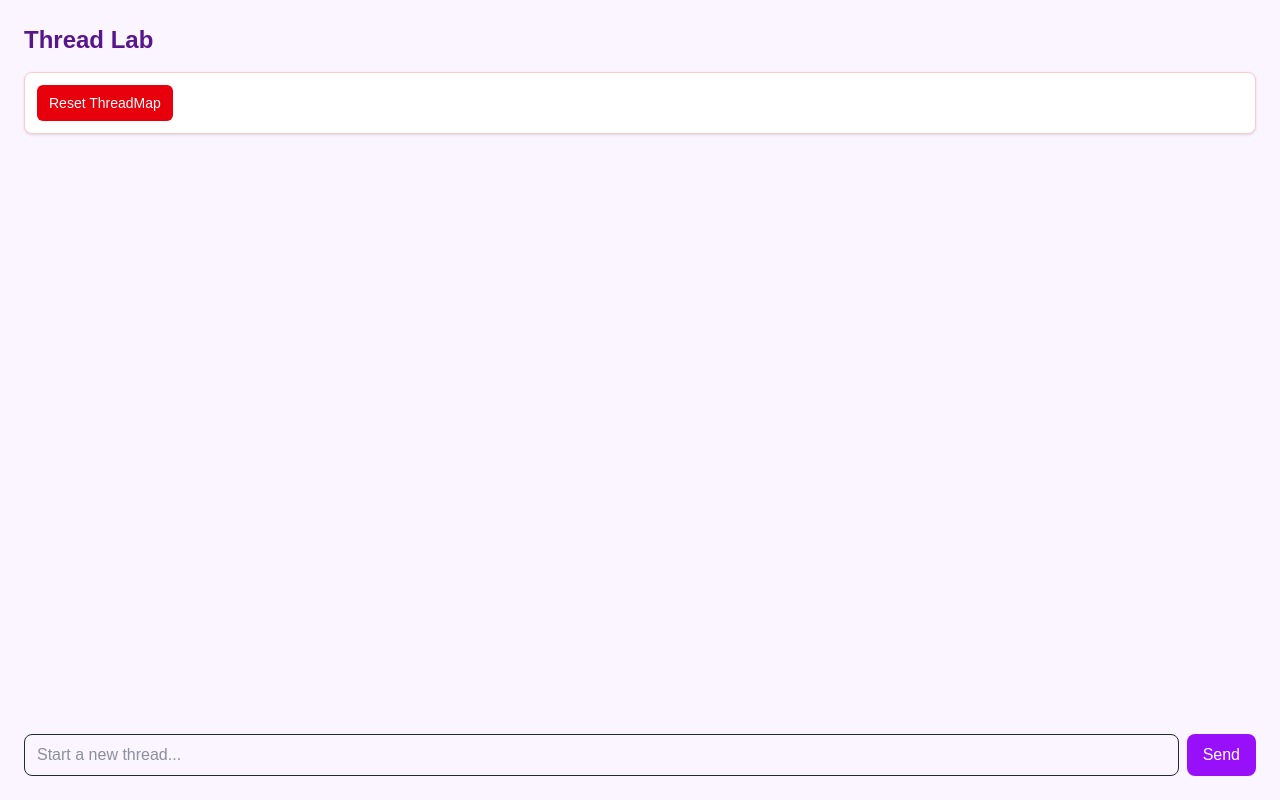
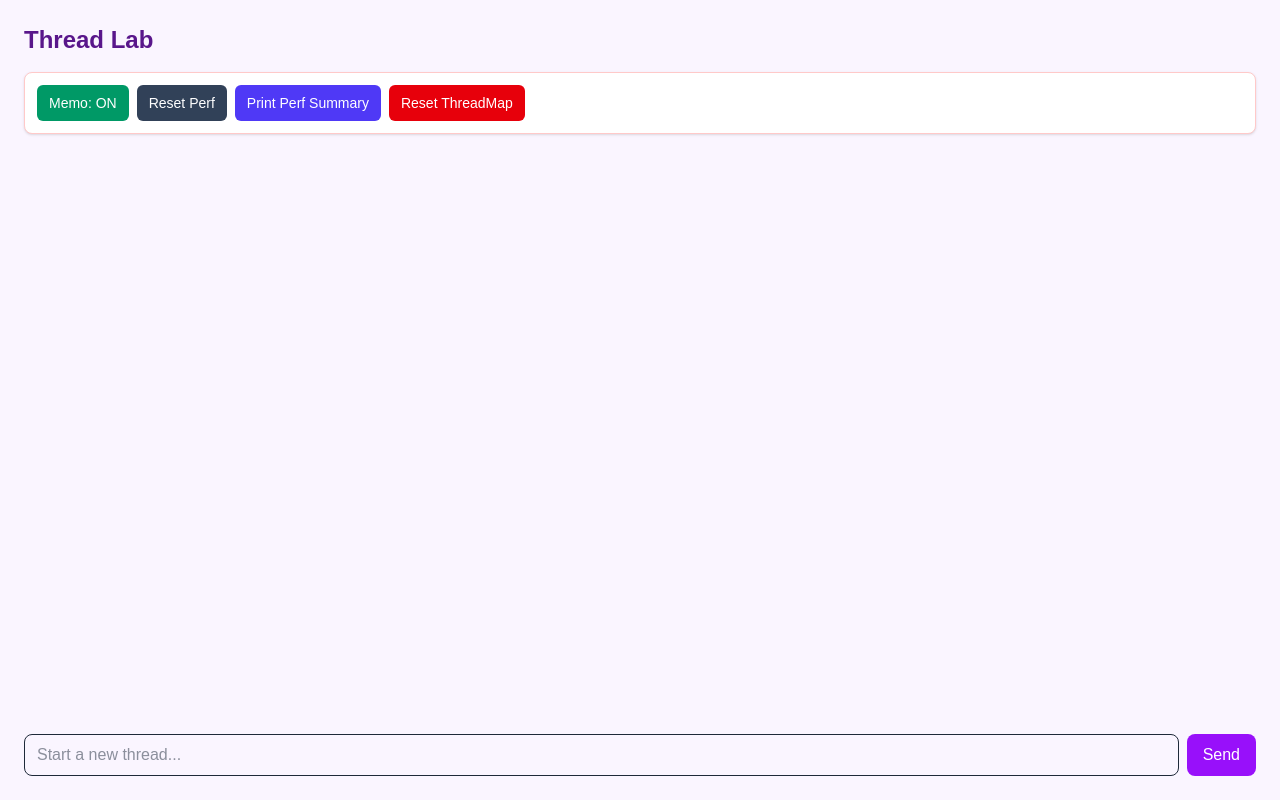
Before and after one commit to byrnec30/threadMap, a Next.js app: page / in a window 1280 px wide. Built offline with nearby package versions, Linux system fonts and the light colour scheme.

Commit message:
performance measuring updates

```diff
--- a/components/App.tsx
+++ b/components/App.tsx
@@ -3,17 +3,17 @@ import { useState } from 'react';
 import ThreadPanel from './ThreadPanel';
 import { useThreadStore } from '../store/ThreadStore';
 import DevControls from './DevControls';
+import PerfProfiler from './PerfProfiler';
+import { recordRenderCount } from '../lib/perf';
 
 export default function App() {
   const [globalInput, setGlobalInput] = useState('');
-
-  console.count("App render")
 
   // store actions + state
   const createThread = useThreadStore((s) => s.createThread);
   const threads = useThreadStore((s) => s.threads);
 
-  console.count(`App render`);
+  recordRenderCount("App");
 
   const handleNewThread = () => {
     if (!globalInput.trim()) return;
@@ -22,6 +22,7 @@ export default function App() {
   };
 
   return (
+    <PerfProfiler id="App">
       <div className="flex flex-col min-h-screen bg-purple-50 p-6">
         <h1 className="text-2xl font-bold text-purple-900 mb-4">
           Thread Lab
@@ -52,5 +53,6 @@ export default function App() {
           </button>
         </div>
       </div>
+    </PerfProfiler>
   );
 }
--- a/components/DevControls.tsx
+++ b/components/DevControls.tsx
@@ -1,19 +1,69 @@
 "use client";
 
 import { useThreadStore } from "../store/ThreadStore";
+import { useDevPerfStore } from "../store/DevPerfStore";
+import { printPerfSummary, resetPerfMetrics } from "../lib/perf";
 
 export default function DevControls() {
   const reset = useThreadStore((s) => s.reset);
+  const disableMemoization = useDevPerfStore((s) => s.disableMemoization);
+  const toggleDisableMemoization = useDevPerfStore(
+    (s) => s.toggleDisableMemoization
+  );
 
   return (
     <div className="z-50 rounded-lg border border-red-200 bg-white p-3 shadow-sm">
-
+      <div className="flex flex-wrap gap-2">
         <button
           type="button"
           onClick={() => {
-
+            toggleDisableMemoization();
+            resetPerfMetrics();
+            console.log(
+              `[perf] memoization ${
+                !disableMemoization ? "disabled" : "enabled"
+              }`
+            );
+          }}
+          className={`rounded-md px-3 py-2 text-sm font-medium text-white ${
+            disableMemoization
+              ? "bg-amber-600 hover:bg-amber-700"
+              : "bg-emerald-600 hover:bg-emerald-700"
+          }`}
+        >
+          Memo: {disableMemoization ? "OFF" : "ON"}
+        </button>
+        <button
+          type="button"
+          onClick={() => {
+            resetPerfMetrics();
+            console.clear();
+            console.log("[perf] reset metrics");
+          }}
+          className="rounded-md bg-slate-700 px-3 py-2 text-sm font-medium text-white hover:bg-slate-800"
+        >
+          Reset Perf
+        </button>
+        <button
+          type="button"
+          onClick={() => {
+            console.log(
+              `[perf] memoization is ${
+                disableMemoization ? "disabled" : "enabled"
+              }`
+            );
+            printPerfSummary();
+          }}
+          className="rounded-md bg-indigo-600 px-3 py-2 text-sm font-medium text-white hover:bg-indigo-700"
+        >
+          Print Perf Summary
+        </button>
+        <button
+          type="button"
+          onClick={() => {
             reset();
-          // optional: hard reload so any mount logic runs cleanly
+            resetPerfMetrics();
+            // hard reload so mount logic runs from a clean baseline
             window.location.reload();
           }}
           className="rounded-md bg-red-600 px-3 py-2 text-sm font-medium text-white hover:bg-red-700"
@@ -21,5 +71,6 @@ export default function DevControls() {
           Reset ThreadMap
         </button>
       </div>
+    </div>
   );
 }
--- /dev/null
+++ b/components/PerfProfiler.tsx
@@ -0,0 +1,21 @@
+'use client';
+
+import { Profiler, type ReactNode } from "react";
+import { onProfilerRender } from "../lib/perf";
+
+type Props = {
+  id: string;
+  children: ReactNode;
+};
+
+export default function PerfProfiler({ id, children }: Props) {
+  if (process.env.NODE_ENV !== "development") {
+    return <>{children}</>;
+  }
+
+  return (
+    <Profiler id={id} onRender={onProfilerRender}>
+      {children}
+    </Profiler>
+  );
+}
--- a/components/ThreadNode.tsx
+++ b/components/ThreadNode.tsx
@@ -3,6 +3,8 @@ import { useState } from 'react';
 import NodeChildren from "./NodeChildren";
 import NodeText from "./NodeText";
 import { useThreadStore } from "../store/ThreadStore";
+import PerfProfiler from './PerfProfiler';
+import { recordRenderCount } from '../lib/perf';
 
 type Props = {
   id: string;
@@ -14,7 +16,7 @@ export default function ThreadNode({ id, replyToNode }: Props) {
   const isNodeLoading = useThreadStore((s) => s.loadingNodeId === id);
   const [input, setInput] = useState('');
 
-  console.count(`ThreadNode ${id} render`);
+  recordRenderCount("ThreadNode");
 
 
   if (!role) return null;
@@ -28,6 +30,7 @@ export default function ThreadNode({ id, replyToNode }: Props) {
   };
 
   return (
+    <PerfProfiler id="ThreadNode">
       <>
         <div className={
             `p-2 rounded mb-2 border ` + (
@@ -71,5 +74,6 @@ export default function ThreadNode({ id, replyToNode }: Props) {
           replyToNode={replyToNode}
         />
       </>
+    </PerfProfiler>
   );
 }
--- a/components/ThreadPanel.tsx
+++ b/components/ThreadPanel.tsx
@@ -1,5 +1,7 @@
 'use client';
 import ThreadTree from './ThreadTree';
+import PerfProfiler from './PerfProfiler';
+import { recordRenderCount } from '../lib/perf';
 
 type Props = {
   id: string;
@@ -7,11 +9,13 @@ type Props = {
 
 
 export default function ThreadPanel({ id }: Props) {
-    console.count(`ThreadPanel ${id} render`);
+  recordRenderCount("ThreadPanel");
 
   return (
-    <div className="bg-white rounded-lg p-4 shadow-sm mb-6">
-      <ThreadTree id={id} key={id}/>
-    </div>
+    <PerfProfiler id="ThreadPanel">
+      <div className="bg-white rounded-lg p-4 shadow-sm mb-6">
+        <ThreadTree id={id} key={id}/>
+      </div>
+    </PerfProfiler>
   );
 }
--- a/components/ThreadTree.tsx
+++ b/components/ThreadTree.tsx
@@ -3,6 +3,8 @@ import { useEffect, useRef } from 'react';
 import ThreadNode from './ThreadNode';
 import { useThreadStore } from '../store/ThreadStore';
 import type { Message } from "../components/types";
+import PerfProfiler from './PerfProfiler';
+import { recordRenderCount } from '../lib/perf';
 
 export default function ThreadTree({ id }: { id: string;}) {
   const beginUserTurn = useThreadStore((s) => s.beginUserTurn);
@@ -14,6 +16,8 @@ export default function ThreadTree({ id }: { id: string;}) {
   const hasRun = useRef(false);
 
   const rootNode = useThreadStore((s) => s.nodes[id]);
+
+  recordRenderCount("ThreadTree");
 
   useEffect(() => {
     if (hasRun.current) return;
@@ -145,8 +149,10 @@ const callAIStream = async (messages: Message[]) => {
 
 
   return (
-    <div className="border border-purple-200 rounded-lg p-4 bg-white">
-      <ThreadNode id={id} replyToNode={replyToNode} />
-    </div>
+    <PerfProfiler id="ThreadTree">
+      <div className="border border-purple-200 rounded-lg p-4 bg-white">
+        <ThreadNode id={id} replyToNode={replyToNode} />
+      </div>
+    </PerfProfiler>
   );
 }
--- /dev/null
+++ b/lib/perf.ts
@@ -0,0 +1,166 @@
+import type { ProfilerOnRenderCallback } from "react";
+
+type RenderCounts = Record<string, number>;
+
+type ProfilerMetrics = {
+  mounts: number;
+  updates: number;
+  nestedUpdates: number;
+  commits: number;
+  totalActualDuration: number;
+  totalBaseDuration: number;
+  maxActualDuration: number;
+};
+
+type ProfilerTable = Record<string, ProfilerMetrics>;
+
+const renderCounts: RenderCounts = {};
+const profilerTable: ProfilerTable = {};
+
+const isDev = process.env.NODE_ENV === "development";
+
+function ensureProfilerRow(id: string): ProfilerMetrics {
+  if (!profilerTable[id]) {
+    profilerTable[id] = {
+      mounts: 0,
+      updates: 0,
+      nestedUpdates: 0,
+      commits: 0,
+      totalActualDuration: 0,
+      totalBaseDuration: 0,
+      maxActualDuration: 0,
+    };
+  }
+  return profilerTable[id];
+}
+
+function roundMs(value: number): number {
+  return Math.round(value * 100) / 100;
+}
+
+export function recordRenderCount(label: string): void {
+  if (!isDev) {
+    return;
+  }
+
+  renderCounts[label] = (renderCounts[label] ?? 0) + 1;
+}
+
+export const onProfilerRender: ProfilerOnRenderCallback = (
+  id,
+  phase,
+  actualDuration,
+  baseDuration
+) => {
+  if (!isDev) {
+    return;
+  }
+
+  const row = ensureProfilerRow(id);
+  row.commits += 1;
+  row.totalActualDuration += actualDuration;
+  row.totalBaseDuration += baseDuration;
+  row.maxActualDuration = Math.max(row.maxActualDuration, actualDuration);
+
+  if (phase === "mount") {
+    row.mounts += 1;
+    return;
+  }
+
+  if (phase === "nested-update") {
+    row.nestedUpdates += 1;
+    return;
+  }
+
+  row.updates += 1;
+};
+
+export function resetPerfMetrics(): void {
+  if (!isDev) {
+    return;
+  }
+
+  Object.keys(renderCounts).forEach((key) => {
+    delete renderCounts[key];
+  });
+  Object.keys(profilerTable).forEach((key) => {
+    delete profilerTable[key];
+  });
+}
+
+export function getPerfSnapshot(): {
+  renderCounts: RenderCounts;
+  profilerTable: ProfilerTable;
+} {
+  return {
+    renderCounts: { ...renderCounts },
+    profilerTable: Object.fromEntries(
+      Object.entries(profilerTable).map(([key, value]) => [key, { ...value }])
+    ),
+  };
+}
+
+export function printPerfSummary(): void {
+  if (!isDev) {
+    console.log("[perf] summary is available in development mode only.");
+    return;
+  }
+
+  const { renderCounts: counts, profilerTable: profiler } = getPerfSnapshot();
+  const renderRows = Object.entries(counts)
+    .map(([component, renders]) => ({
+      component,
+      renders,
+    }))
+    .sort((a, b) => b.renders - a.renders);
+
+  const profilerRows = Object.entries(profiler)
+    .map(([component, metrics]) => ({
+      component,
+      commits: metrics.commits,
+      mounts: metrics.mounts,
+      updates: metrics.updates,
+      nestedUpdates: metrics.nestedUpdates,
+      totalActualMs: roundMs(metrics.totalActualDuration),
+      avgActualPerCommitMs: roundMs(
+        metrics.commits === 0
+          ? 0
+          : metrics.totalActualDuration / metrics.commits
+      ),
+      maxActualMs: roundMs(metrics.maxActualDuration),
+      totalBaseMs: roundMs(metrics.totalBaseDuration),
+    }))
+    .sort((a, b) => b.totalActualMs - a.totalActualMs);
+
+  console.group("[perf] summary");
+  if (renderRows.length === 0) {
+    console.log("No render counts recorded.");
+  } else {
+    console.table(renderRows);
+  }
+
+  if (profilerRows.length === 0) {
+    console.log("No profiler commits recorded.");
+  } else {
+    console.table(profilerRows);
+  }
+  console.groupEnd();
+};
+
+declare global {
+  interface Window {
+    __THREADLAB_PERF__?: {
+      reset: () => void;
+      print: () => void;
+      snapshot: () => ReturnType<typeof getPerfSnapshot>;
+    };
+  }
+}
+
+if (typeof window !== "undefined" && isDev) {
+  window.__THREADLAB_PERF__ = {
+    reset: resetPerfMetrics,
+    print: printPerfSummary,
+    snapshot: getPerfSnapshot,
+  };
+}
--- /dev/null
+++ b/store/DevPerfStore.ts
@@ -0,0 +1,14 @@
+import { create } from "zustand";
+
+type DevPerfState = {
+  disableMemoization: boolean;
+  setDisableMemoization: (value: boolean) => void;
+  toggleDisableMemoization: () => void;
+};
+
+export const useDevPerfStore = create<DevPerfState>()((set) => ({
+  disableMemoization: false,
+  setDisableMemoization: (value) => set({ disableMemoization: value }),
+  toggleDisableMemoization: () =>
+    set((state) => ({ disableMemoization: !state.disableMemoization })),
+}));
```
Also changed, not shown: components/NodeChildren.tsx (+15 -2 lines), components/NodeText.tsx (+23 -4 lines). Lines whose indentation alone changed are shown as unchanged.
